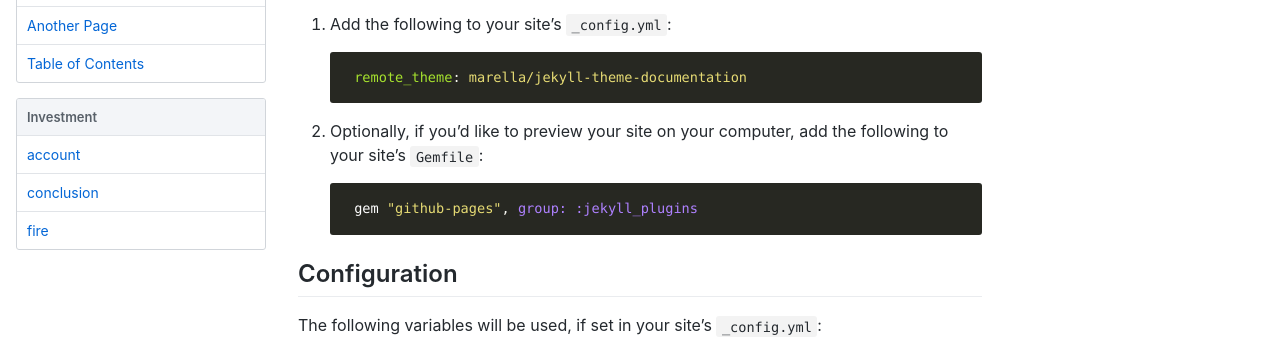
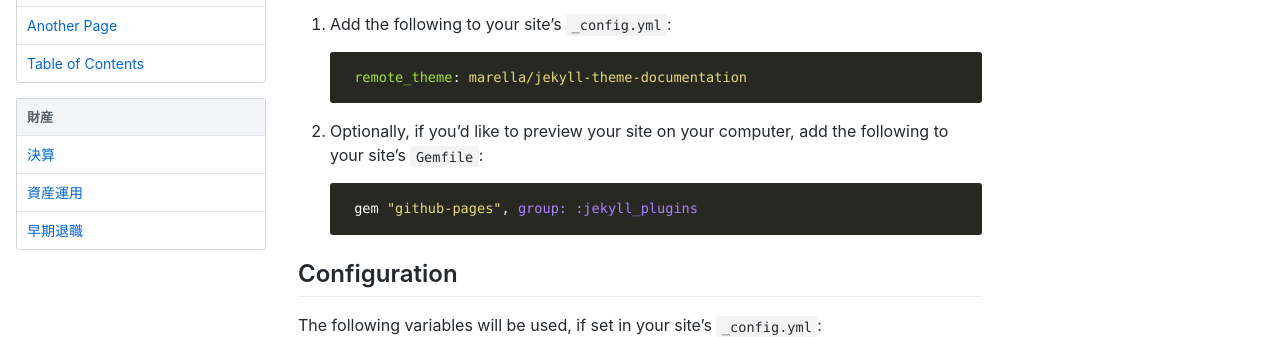
Before and after one commit to redpeaks33/redpeaks33.github.io, a Jekyll site: the page built from README.md, in a window 1280 px wide. Shown: the part 269-606 px from the top of the page. Built offline with Jekyll 4.4.1, drawn with Linux system fonts in a browser that asks for light colours; our own code applies the rules of GitHub Pages for plain Markdown files; some of the changed lines change nothing that is shown.

Commit message:
Update _config.yml

```diff
--- a/_config.yml
+++ b/_config.yml
@@ -18,7 +18,7 @@ nav:
     - Markdown: demos/markdown
     - Another Page: demos/another-page
     - Table of Contents: demos/toc
-  - Investment:
-    - account: doc/investment/account
-    - conclusion: doc/investment/conclusion
-    - fire: doc/investment/fire
+  - 財産:
+    - 決算: doc/investment/account
+    - 資産運用: doc/investment/conclusion
+    - 早期退職: doc/investment/fire
```
